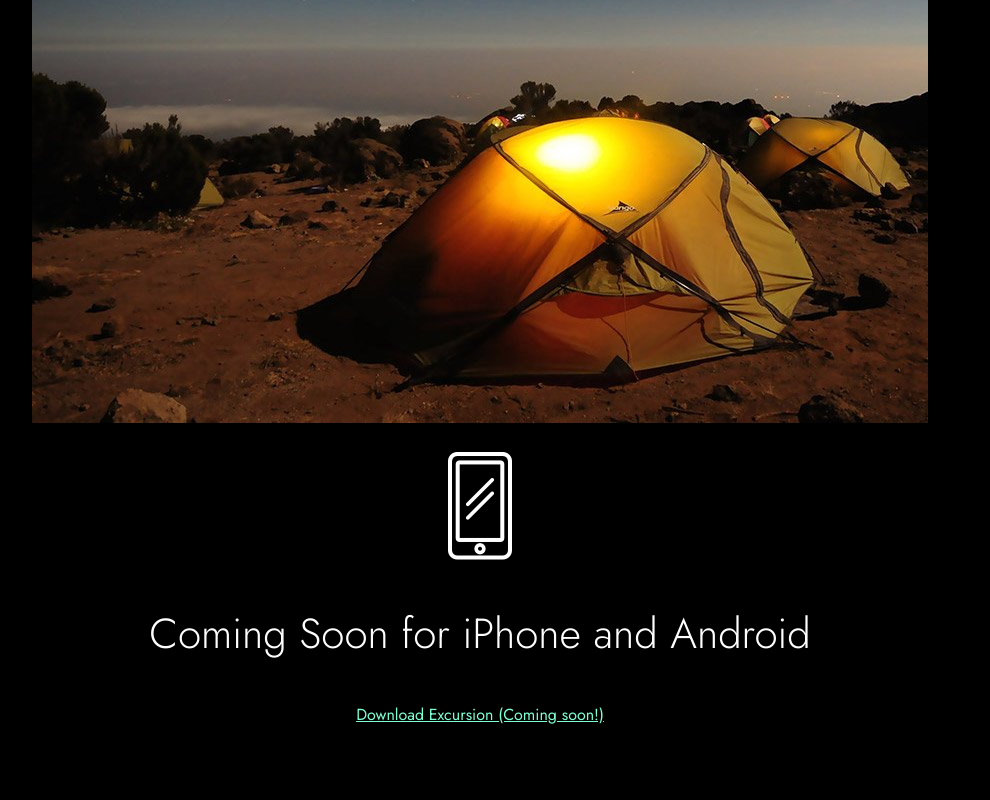
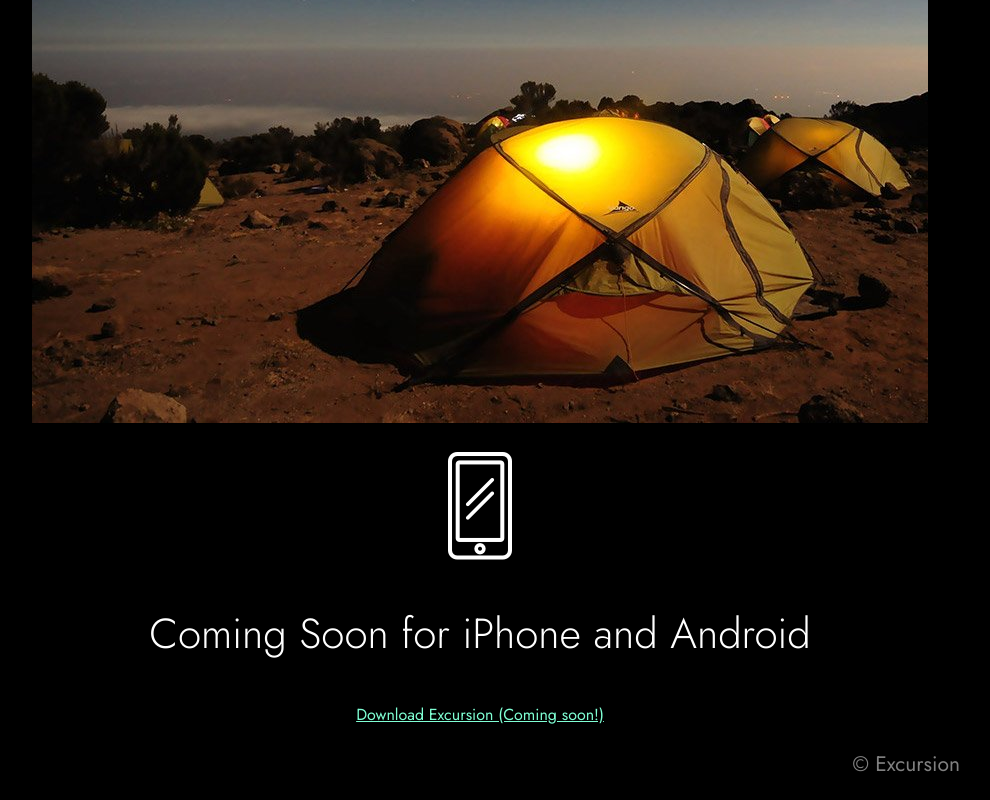
Before and after one commit to ir4M/excursion, a plain HTML site: page index.html in a window 1280 px wide. Shown: the part 708-1508 px from the top of the page, without its empty margins (160-1150 px from the left). Before the commit the page ends 1457 px from the top, so only its background shows below. Drawn offline with Linux system fonts and the light colour scheme.

Commit message:
add footer copyright

```diff
--- a/index.html
+++ b/index.html
@@ -25,5 +25,10 @@
             <h2>Coming Soon for iPhone and Android</h2>
             <p><a href="#">Download Excursion (Coming soon!)</a></p>
         </main>
+        <footer>
+            <p>
+                &copy; Excursion
+            </p>
+        </footer>
     </body>
 </html>
--- a/resources/css/style.css
+++ b/resources/css/style.css
@@ -26,3 +26,7 @@ p {
     font-size: 21px;
     color: gray;
 }
+
+footer p {
+    text-align: right;
+}
```
